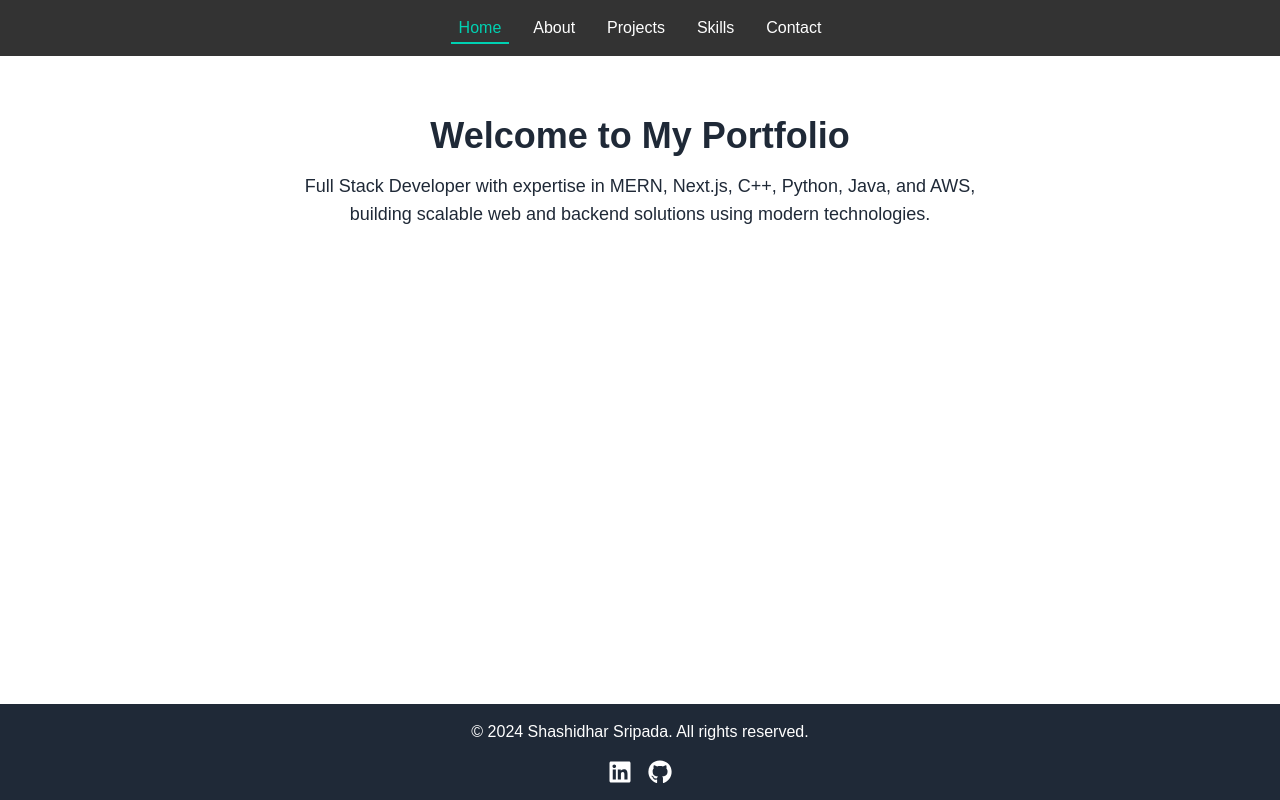
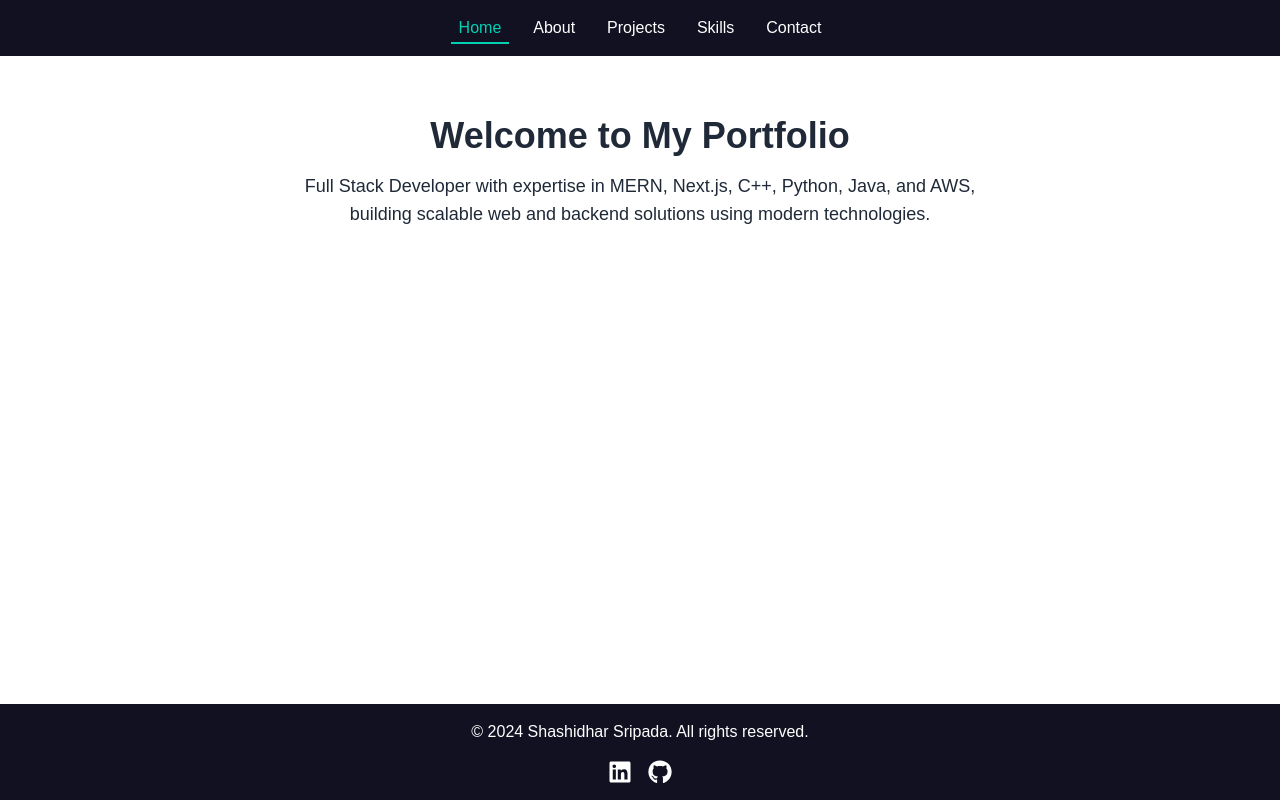
Before and after one commit to mrrobot1795/my-portfolio, a Next.js app: page / in a window 1280 px wide. Built offline with nearby package versions, Linux system fonts and the light colour scheme.

Commit message:
UI Changes

```diff
--- a/app/contact/page.tsx
+++ b/app/contact/page.tsx
@@ -51,7 +51,7 @@ export default function ContactPage() {
       initial={{ opacity: 0, y: -50 }}
       animate={{ opacity: 1, y: 0 }}
       transition={{ duration: 0.8 }}
-      className="p-8 bg-gray-100 min-h-screen flex flex-col justify-center items-center"
+      className="p-8 bg-white-100 min-h-screen flex flex-col justify-center items-center"
     >
       <motion.h2
         initial={{ opacity: 0, y: -50 }}
--- a/app/skills/page.module.css
+++ b/app/skills/page.module.css
@@ -2,9 +2,7 @@
     text-align: center;
     padding: 2rem;
     max-width: 1200px;
-    /* Constraining the width to fit within header nav boundaries */
     margin: 0 auto;
-    /* Center the section within the page */
     background-color: #f4f4f4;
     border-radius: 8px;
     box-shadow: 0 4px 8px rgba(0, 0, 0, 0.1);
@@ -29,7 +27,6 @@
 
 .skillItem {
     background-color: #0070f3;
-    /* Blue color for skill item background */
     color: white;
     padding: 10px 15px;
     border-radius: 4px;
@@ -40,7 +37,6 @@
 
 .skillItem:hover {
     transform: scale(1.05);
-    /* Adds a slight hover effect */
 }
 
 @media (max-width: 768px) {
@@ -50,7 +46,6 @@
 
     .skillItem {
         font-size: 0.9rem;
-        /* Slightly smaller font size for mobile */
         padding: 8px 12px;
     }
 }
--- a/components/Footer.tsx
+++ b/components/Footer.tsx
@@ -1,7 +1,10 @@
 import { FaLinkedin, FaGithub } from "react-icons/fa";
 
 const Footer = () => (
-  <footer className="bg-gray-800 text-white text-center p-4">
+  <footer
+    className="text-white text-center p-4"
+    style={{ backgroundColor: "#112" }}
+  >
     <p className="mb-4">&copy; 2024 Shashidhar Sripada. All rights reserved.</p>
     <div className="flex justify-center space-x-4">
       <a
--- a/components/Header.tsx
+++ b/components/Header.tsx
@@ -5,7 +5,7 @@ import Link from "next/link";
 import { usePathname } from "next/navigation";
 
 const Navbar = styled.nav`
-  background-color: #333;
+  background-color: #112;
   padding: 1rem;
 `;
 
@@ -23,8 +23,7 @@ const NavItem = styled.li`
 `;
 
 const NavLink = styled(Link)<{ $isActive: boolean }>`
-  color: ${(props) =>
-    props.$isActive ? "#00d1b2" : "white"};
+  color: ${(props) => (props.$isActive ? "#00d1b2" : "white")};
   text-decoration: none;
   font-size: 1rem;
   padding: 0.5rem;
@@ -40,12 +39,12 @@ const NavLink = styled(Link)<{ $isActive: boolean }>`
     position: absolute;
     bottom: 0;
     left: 50%;
-    width: ${(props) =>
-      props.$isActive ? "100%" : "0"};
+    width: ${(props) => (props.$isActive ? "100%" : "0")};
     height: 2px;
     background-color: #00d1b2;
     transition: width 0.3s ease-in-out, left 0.3s ease-in-out;
     left: ${(props) => (props.$isActive ? "0" : "50%")};
+  }
 
   &:hover::after {
     width: 100%;
--- a/styles/globals.css
+++ b/styles/globals.css
@@ -1,24 +1,11 @@
 @tailwind base;
 @tailwind components;
 @tailwind utilities;
-
-/* Define your custom CSS variables here */
 
 body {
   font-family: Arial, sans-serif;
   margin: 0;
   padding: 0;
-}
-
-main {
-  padding: 20px;
-}
-
-footer {
-  text-align: center;
-  padding: 20px;
-  background-color: #333;
-  color: #fff;
 }
 
 .btn-primary {
@@ -51,6 +38,17 @@ body {
   flex-direction: column;
 }
 
+header,
+footer {
+  background-color: #333;
+  color: #fff;
+}
+
+header {
+  padding: 20px;
+  text-align: center;
+}
+
 main {
   flex: 1;
   padding: 20px;
```
Also changed, not shown: app/projects/page.module.css (+6 -6 lines).
